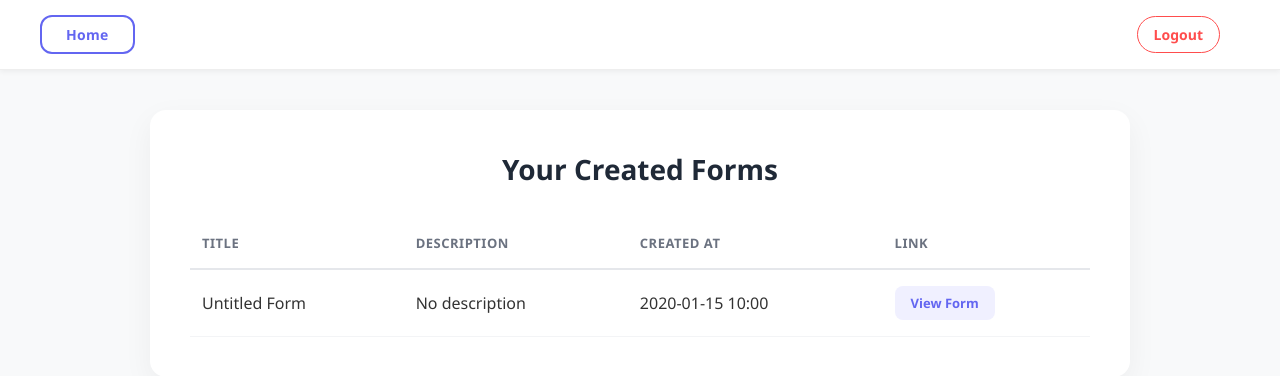
After one commit to 10Furkan/FormGenerator, a PHP site: page /created_forms.php in a window 1280 px wide. The commit adds this page. Shown: the top 376 px of the page. Run offline with PHP 8.4, Linux system fonts and the light colour scheme; the visitor is signed in with stand-in values (Sample User, id 1); tables that the repository leaves empty hold one stand-in row (values such as "Sample post"); data that the repository does not hold is empty.

Commit message:
Viewing created forms has been added.

```diff
--- /dev/null
+++ b/assets/css/created_forms_view.css
@@ -0,0 +1,151 @@
+/* Genel Ayarlar */
+body {
+    font-family: 'Segoe UI', Roboto, Helvetica, Arial, sans-serif;
+    margin: 0;
+    padding: 0;
+    background-color: #f8f9fa;
+    /* Ana sitedeki ferah arka plan rengi */
+    color: #333;
+}
+
+/* Üst Menü (Navbar) - Ana sayfadaki beyaz şerit stili */
+.navbar {
+    background-color: #ffffff;
+    padding: 15px 40px;
+    display: flex;
+    justify-content: flex-start;
+    align-items: center;
+    box-shadow: 0 2px 5px rgba(0, 0, 0, 0.05);
+    /* Hafif alt gölge */
+    border-bottom: 1px solid #eee;
+}
+
+/* Menü Linkleri Stili */
+.navbar a {
+    text-decoration: none;
+    color: #6366f1;
+    /* Mor tema rengimiz */
+    font-weight: 600;
+    font-size: 14px;
+    margin-right: 20px;
+    padding: 8px 16px;
+    border-radius: 8px;
+    transition: all 0.3s ease;
+}
+
+/* Home Butonu Özel Stili */
+.navbar a.home-btn {
+    padding: 8px 24px;
+    color: #6366f1;
+    background-color: #ffffff;
+    border: 2px solid #6366f1;
+    border-radius: 12px;
+    font-weight: 600;
+    letter-spacing: 0.3px;
+}
+
+.navbar a.home-btn:hover {
+    background-color: #6366f1;
+    color: #ffffff;
+    box-shadow: 0 4px 10px rgba(99, 102, 241, 0.2);
+}
+
+.navbar a:hover {
+    background-color: #f3f4f6;
+}
+
+/* Kırmızı Logout Butonu Stili (Opsiyonel ama önerilir) */
+.navbar a.logout-btn {
+    color: #ff4d4d;
+    border: 1px solid #ff4d4d;
+    border-radius: 20px;
+    margin-left: auto;
+    /* Logout'u en sağa atar */
+}
+
+.navbar a.logout-btn:hover {
+    background-color: #ff4d4d;
+    color: #ffffff;
+}
+
+/* Ana İçerik Kutusu - Oval köşeler ve yumuşak gölge */
+.container {
+    max-width: 900px;
+    margin: 40px auto;
+    padding: 40px;
+    background-color: #ffffff;
+    border-radius: 16px;
+    /* Ana sayfadaki oval yapı */
+    box-shadow: 0 10px 30px rgba(0, 0, 0, 0.05);
+}
+
+h1 {
+    color: #1f2937;
+    font-size: 28px;
+    margin-top: 0;
+    margin-bottom: 30px;
+    text-align: center;
+    font-weight: 700;
+}
+
+/* Modern Tablo Tasarımı */
+table {
+    width: 100%;
+    border-collapse: collapse;
+    margin-top: 10px;
+}
+
+th,
+td {
+    padding: 16px 12px;
+    text-align: left;
+    border-bottom: 1px solid #f3f4f6;
+    /* Çok hafif, zarif bir çizgi */
+}
+
+th {
+    background-color: #ffffff;
+    color: #6b7280;
+    font-weight: 600;
+    font-size: 13px;
+    text-transform: uppercase;
+    letter-spacing: 0.5px;
+    border-bottom: 2px solid #e5e7eb;
+    /* Başlıkları içerikten ayırmak için biraz daha koyu */
+}
+
+/* Tablo Satırı Vurgusu */
+tr {
+    transition: background-color 0.2s ease;
+}
+
+tr:hover {
+    background-color: #f9fafb;
+    /* Fareyle üzerine gelince satır hafif belirginleşir */
+}
+
+/* Tablodaki 'View Form' Linkleri */
+td a {
+    display: inline-block;
+    /* Padding ve boyutların düzgün çalışmasını sağlar */
+    color: #6366f1;
+    text-decoration: none;
+    font-weight: 600;
+    font-size: 13px;
+    padding: 8px 16px;
+    background-color: #f0f0ff;
+    border-radius: 8px;
+    transition: all 0.3s ease;
+    white-space: nowrap;
+    /* Metnin alt alta kaymasını kesin olarak engeller */
+    text-align: center;
+}
+
+td a:hover {
+    background-color: #6366f1;
+    /* Üzerine gelince tamamen mor olsun */
+    color: #ffffff;
+    /* Yazı beyaz olsun */
+    transform: translateY(-1px);
+    /* Çok hafif yukarı zıplama efekti */
+}
--- /dev/null
+++ b/created_forms.php
@@ -0,0 +1,67 @@
+<?php
+session_start();
+
+include("connection.php");
+include("function.php");
+
+$user_data = check_login($con);
+// Fetching all forms created by the logged-in user
+$user_id = $user_data['user_id'];
+$query = "SELECT * FROM surveys WHERE user_id = '$user_id' ORDER BY created_at DESC";
+$result = mysqli_query($con, $query);
+$forms = [];
+if ($result) {
+    while ($row = mysqli_fetch_assoc($result)) {
+        $forms[] = $row;
+    }
+} else {
+    die("Database query error: " . mysqli_error($con));
+}
+?>
+<!DOCTYPE html>
+<html lang="en">
+<head>
+    <meta charset="UTF-8">
+    <meta name="viewport" content="width=device-width, initial-scale=1.0">
+    <title>Created Forms</title>
+    <style>
+        <?php include 'assets/css/created_forms_view.css'; ?>
+    </style>
+</head>
+<body>
+    <div class="navbar">
+        <a href="index.php" class="home-btn">Home</a>
+        <a href="logout.php" class="logout-btn">Logout</a>
+    </div>
+
+    <div class="container">
+        <h1>Your Created Forms</h1>
+        <?php if (empty($forms)): ?>
+            <p>You haven't created any forms yet. <a href="index.php">Create your first form now!</a></p>
+        <?php else: ?>
+            <table>
+                <thead>
+                    <tr>
+                        <th>Title</th>
+                        <th>Description</th>
+                        <th>Created At</th>
+                        <th>Link</th>
+                    </tr>
+                </thead>
+                <tbody>
+                    <?php foreach ($forms as $form):
+                        $form_data = json_decode($form['form_data'], true);
+                    ?>
+                        <tr>
+                            <td><?php echo htmlspecialchars($form_data['title'] ?? 'Untitled Form'); ?></td>
+                            <td><?php echo htmlspecialchars($form_data['description'] ?? 'No description'); ?></td>
+                            <td><?php echo date("Y-m-d H:i", strtotime($form['created_at'])); ?></td>
+                            <td><a href="public_form.php?hash=<?php echo $form['survey_hash']; ?>" target="_blank">View Form</a></td>
+                        </tr>
+                    <?php endforeach; ?>
+                </tbody>
+            </table>
+        <?php endif; ?>
+    </div>
+</body>
+</html>
```
Also changed, not shown: assets/css/index_view.css (+40 -13 lines), index.php (+4 -3 lines).
